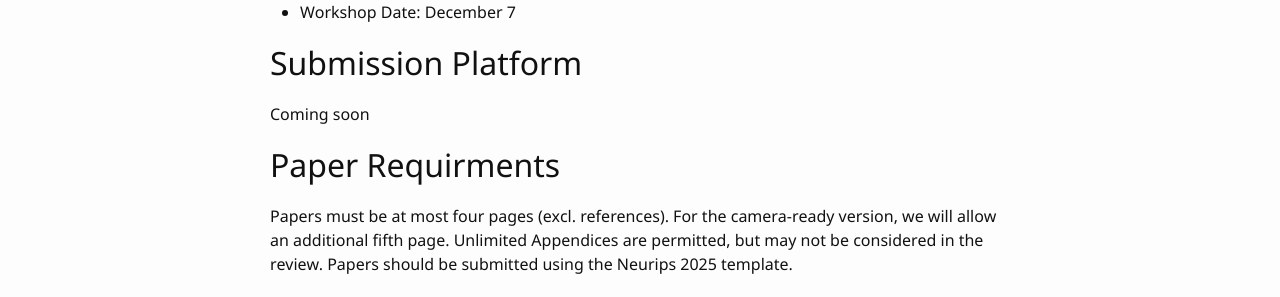
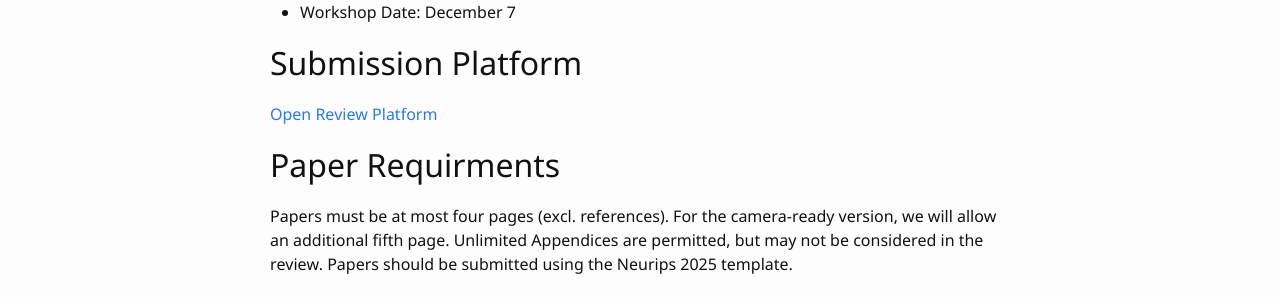
Before and after one commit to urbanAI2025/urbanAI2025.github.io, a Jekyll site: the page built from 0-cfp.md, in a window 1280 px wide. Shown: the part 863-1160 px from the top of the page. Built offline with Jekyll 4.4.1, drawn with Linux system fonts in a browser that asks for light colours.

Commit message:
Update 0-cfp.md

```diff
--- a/0-cfp.md
+++ b/0-cfp.md
@@ -35,7 +35,7 @@
 - Workshop Date: December 7
 
 # Submission Platform
-Coming soon
+[Open Review Platform](https://openreview.net/group?id=NeurIPS.cc/2025/Workshop/UrbanAI&referrer=%5BHomepage%5D(%2F)#tab-recent-activity)
 
 # Paper Requirments
 Papers must be at most four pages (excl. references). For the camera-ready version, we will allow an additional fifth page. Unlimited Appendices are permitted, but may not be considered in the review. Papers should be submitted using the Neurips 2025 template.
```
